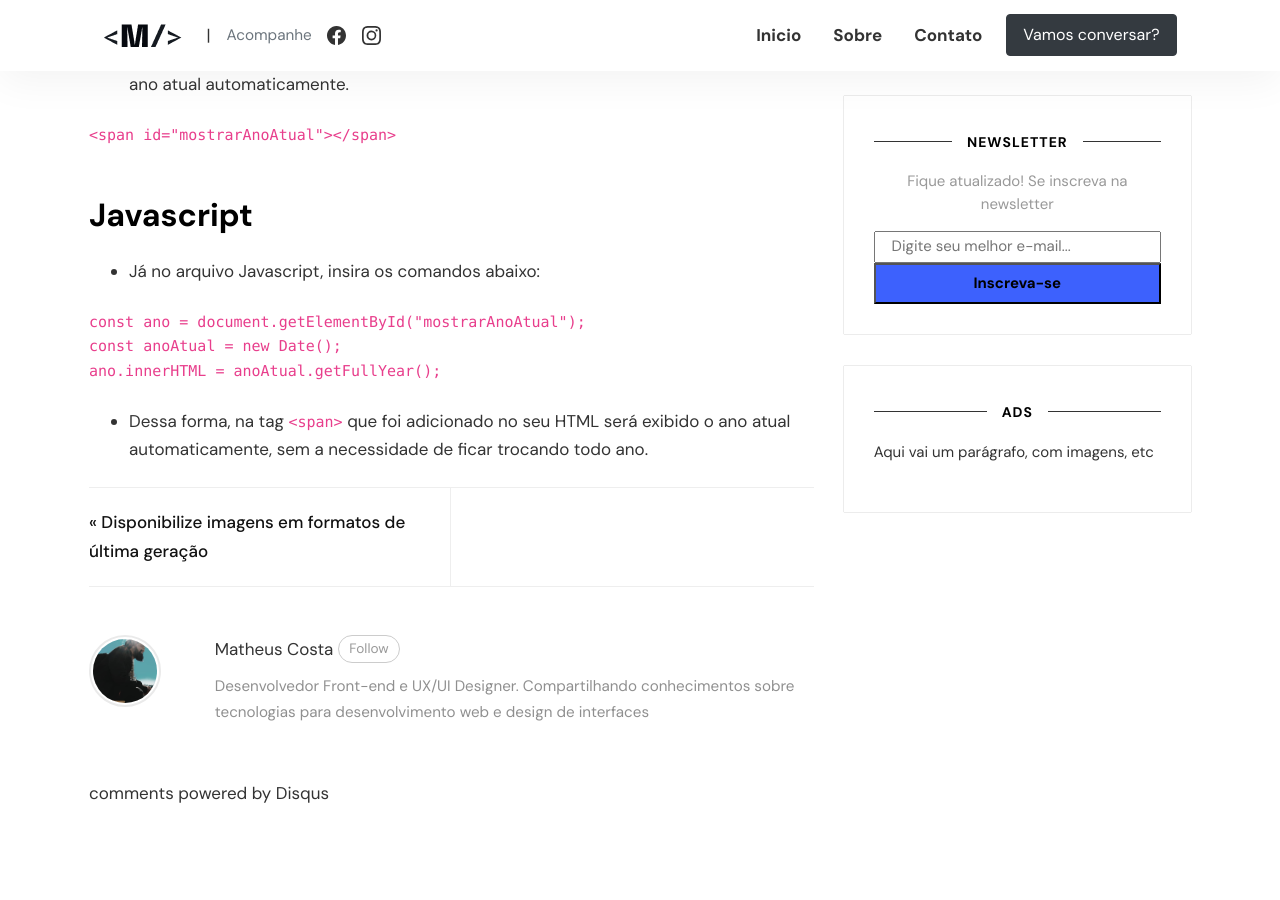
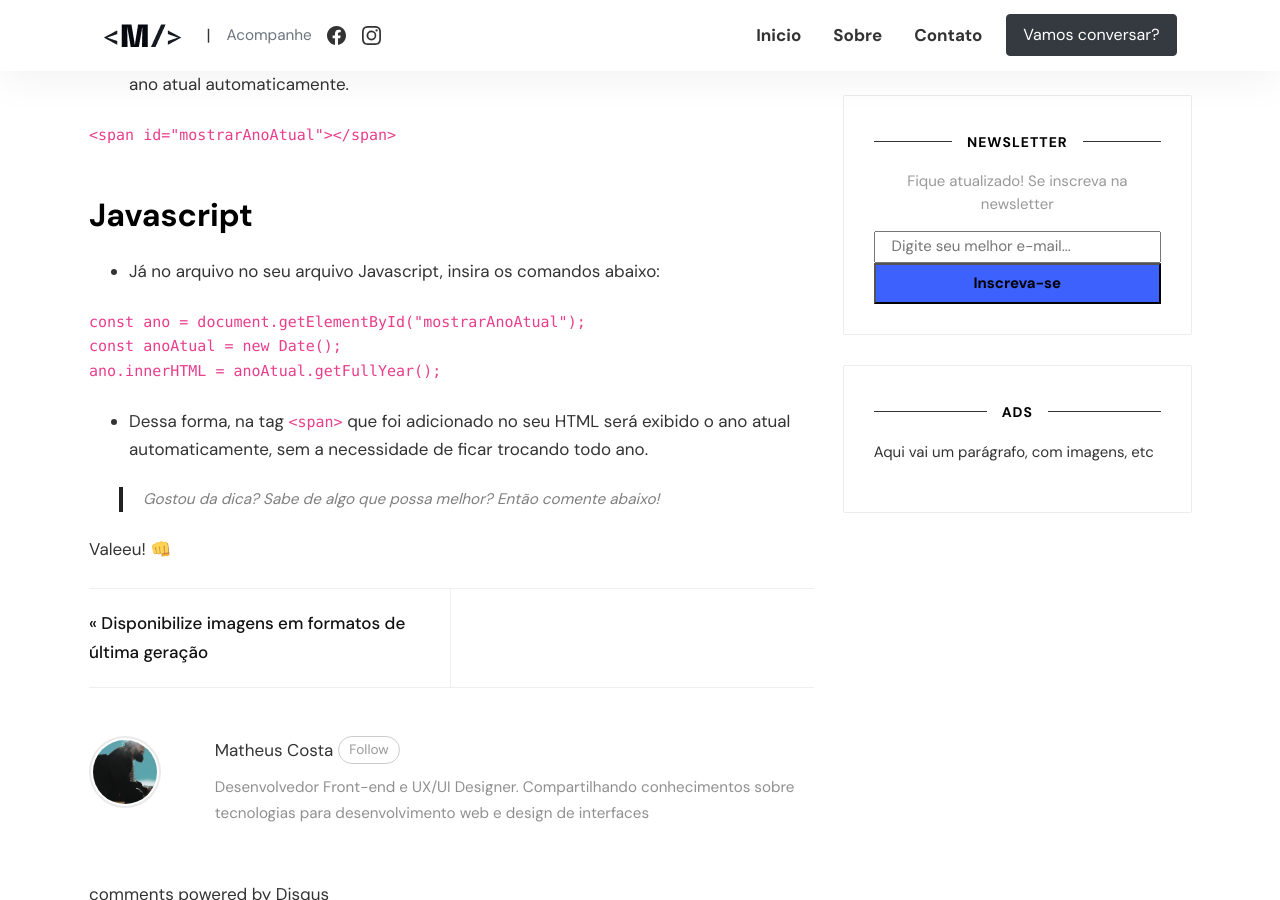
Before and after one commit to matheuscostadesign/blog, a Jekyll site: the page built from _posts/2022-01-21-atualizar-ano-atual-copyright-automaticamente-site.md, in a window 1280 px wide and 900 px high, scrolled down 849 px. Built offline with Jekyll 4.4.1, drawn with Linux system fonts in a browser that asks for light colours; comment, search, counter and statistics services are not loaded.

Commit message:
Ajustes post

````diff
--- a/_posts/2022-01-21-atualizar-ano-atual-copyright-automaticamente-site.md
+++ b/_posts/2022-01-21-atualizar-ano-atual-copyright-automaticamente-site.md
@@ -19,7 +19,7 @@ Veja neste artigo como mostrar o ano atual automaticamente no footer do site
 
 ## Javascript
 
-- Já no arquivo Javascript, insira os comandos abaixo:
+- Já no arquivo no seu arquivo Javascript, insira os comandos abaixo:
 
 ```js
 const ano = document.getElementById("mostrarAnoAtual");
@@ -28,3 +28,7 @@ ano.innerHTML = anoAtual.getFullYear();
 ```
 
 - Dessa forma, na tag `<span>` que foi adicionado no seu HTML será exibido o ano atual automaticamente, sem a necessidade de ficar trocando todo ano.
+
+> Gostou da dica? Sabe de algo que possa melhor? Então comente abaixo!
+
+Valeeu! 👊
````
